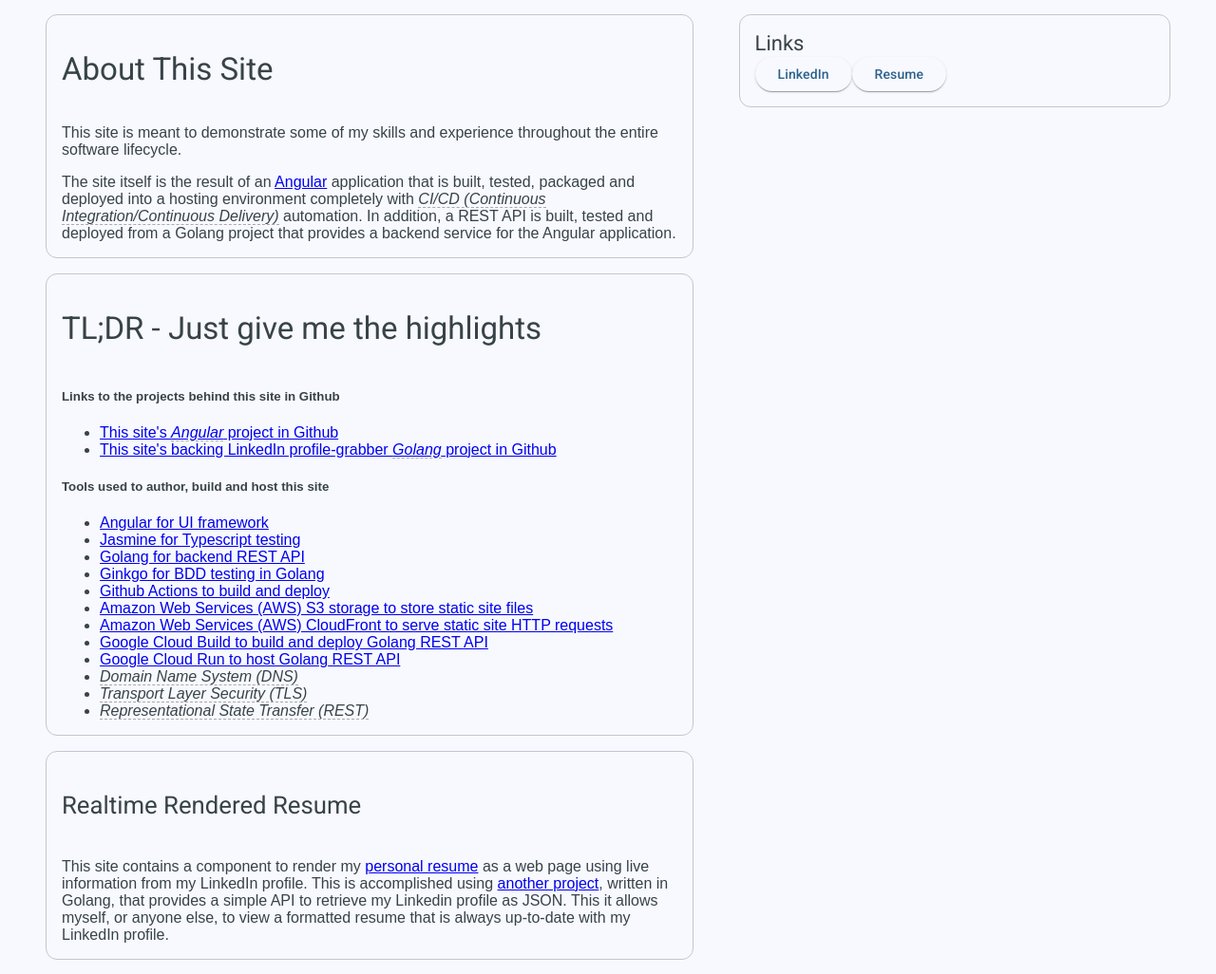
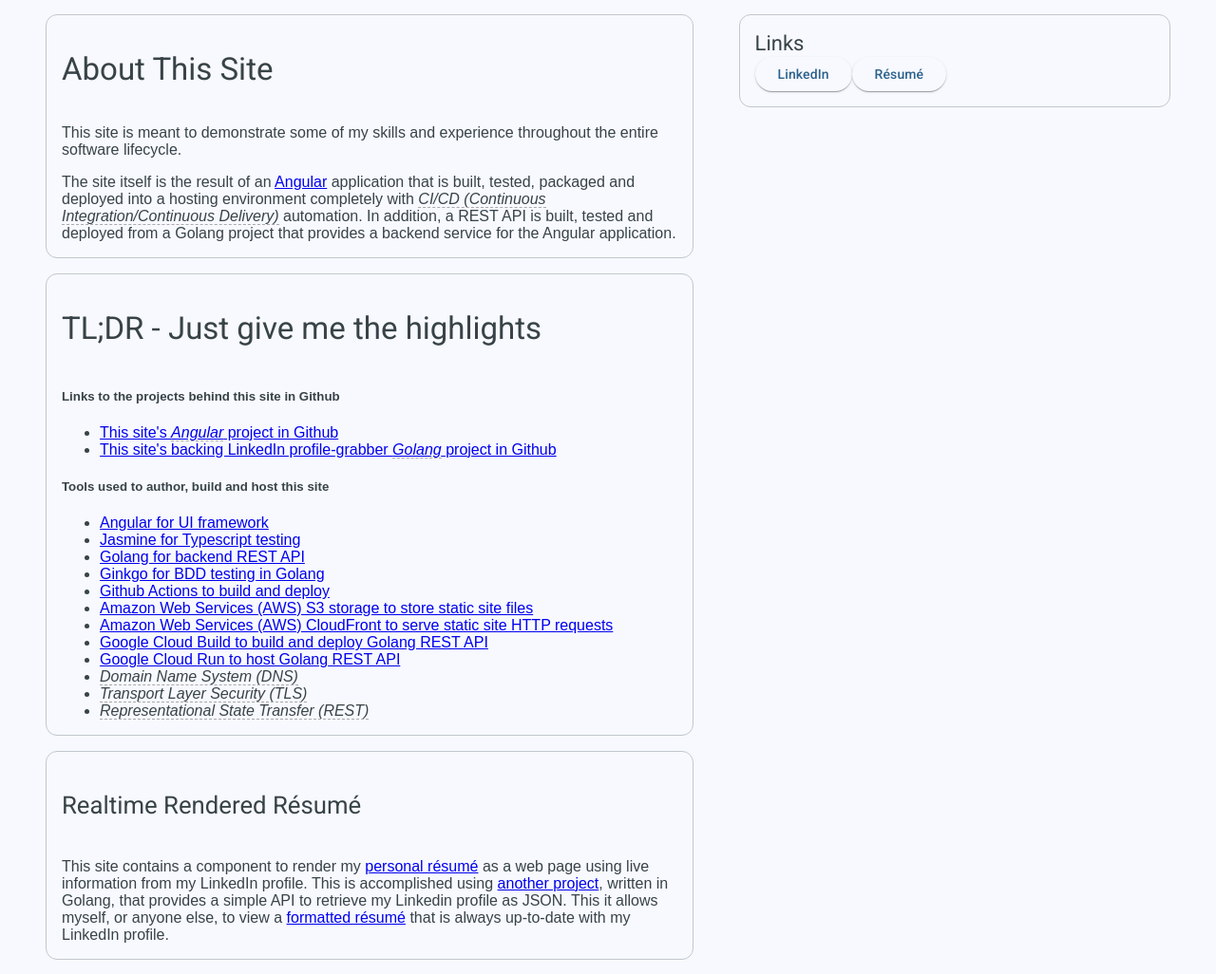
Before and after one commit to invinity/mattpitts-site, an Angular app: page / in a window 1280 px wide. Shown: the part 282-1308 px from the top of the page at 95% size. Built offline with nearby package versions, Linux system fonts and the light colour scheme.

Commit message:
spell resume with accents

```diff
--- a/src/app/home/home.component.html
+++ b/src/app/home/home.component.html
@@ -85,11 +85,11 @@
                 <mat-card class="dashboard-card" appearance="outlined">
                     <mat-card-header>
                         <mat-card-title>
-                            <h3>Realtime Rendered Resume</h3>
+                            <h3>Realtime Rendered Résumé</h3>
                         </mat-card-title>
                     </mat-card-header>
                     <mat-card-content class="dashboard-card-content">
-                        <p>This site contains a component to render my <a routerLink="/resume">personal resume</a>
+                        <p>This site contains a component to render my <a routerLink="/resume">personal résumé</a>
                             as a web page using live
                             information from
                             my LinkedIn profile. This is accomplished using <a
@@ -97,7 +97,7 @@
                                 project</a>, written in Golang, that
                             provides a simple
                             API to retrieve my Linkedin profile as JSON.
-                            This it allows myself, or anyone else, to view a formatted resume that is always up-to-date
+                            This it allows myself, or anyone else, to view a <a routerLink="/resume">formatted résumé</a> that is always up-to-date
                             with my LinkedIn
                             profile.
                         </p>
@@ -186,7 +186,7 @@
                             href="https://linkedin.com/in/mattpitts" target="_blank">
                             LinkedIn
                         </a>
-                        <a mat-raised-button matBadge="8" matBadgePosition="before" routerLink="/resume">Resume</a>
+                        <a mat-raised-button matBadge="8" matBadgePosition="before" routerLink="/resume">Résumé</a>
                     </mat-card-content>
                 </mat-card>
             </div>
```
